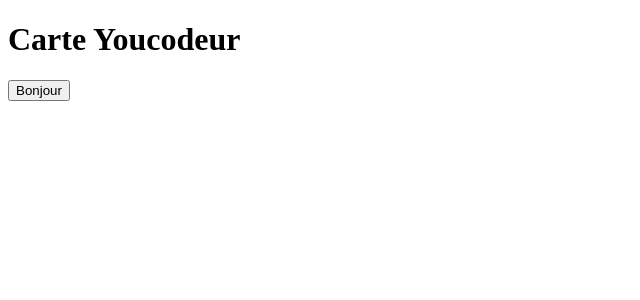
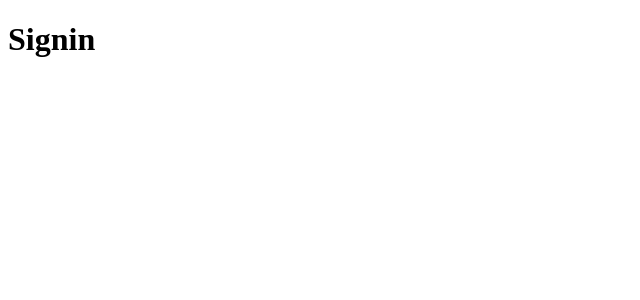
Before and after one commit to Abbassihraf/Carte-Youcodeur, a React (Create React App) app in the folder front-end/: page /signin in a window 1280 px wide. Shown: the top 300 px of the page, without its empty margins (0-640 px from the left). Built offline with nearby package versions, Linux system fonts and the light colour scheme.

Commit message:
Routing BrowserRouter, Switch, Route

```diff
--- a/front-end/package.json
+++ b/front-end/package.json
@@ -8,6 +8,7 @@
     "@testing-library/user-event": "^12.8.3",
     "react": "^17.0.2",
     "react-dom": "^17.0.2",
+    "react-router-dom": "^5.2.0",
     "react-scripts": "4.0.3",
     "web-vitals": "^1.1.1"
   },
--- /dev/null
+++ b/front-end/src/Routes.js
@@ -0,0 +1,20 @@
+import React from 'react'
+import {BrowserRouter, Switch, Route } from 'react-router-dom';
+
+import Home from './core/Home';
+import Signin from './users/Signin';
+import Signup from './users/Signup';
+
+const Routes = () => {
+    return (
+        <BrowserRouter>
+            <Switch>
+                <Route path= '/' exact component = {Home} />
+                <Route path= '/signin' exact component = {Signin} />
+                <Route path= '/signup' exact component = {Signup} />
+            </Switch>
+        </BrowserRouter>
+    )
+}
+
+export default Routes
--- /dev/null
+++ b/front-end/src/core/Home.js
@@ -0,0 +1,11 @@
+import React from 'react'
+
+function Home() {
+    return (
+        <div>
+            <h1>Home</h1>
+        </div>
+    )
+}
+
+export default Home
--- a/front-end/src/index.js
+++ b/front-end/src/index.js
@@ -1,10 +1,10 @@
 import React from 'react';
 import ReactDOM from 'react-dom';
-import App from './App';
+import Routes from './Routes';
 
 ReactDOM.render(
   <React.StrictMode>
-    <App />
+    <Routes />
   </React.StrictMode>,
   document.getElementById('root')
 );
--- /dev/null
+++ b/front-end/src/users/Signin.js
@@ -0,0 +1,11 @@
+import React from 'react'
+
+function Signin() {
+    return (
+        <div>
+            <h1>Signin</h1>
+        </div>
+    )
+}
+
+export default Signin
--- /dev/null
+++ b/front-end/src/users/Signup.js
@@ -0,0 +1,11 @@
+import React from 'react'
+
+const Signup = () => {
+    return (
+        <div>
+            <h1>SignIn</h1>
+        </div>
+    )
+}
+
+export default Signup
```
Also changed, not shown: 1 other file (tests, documents, lock files or other folders).
